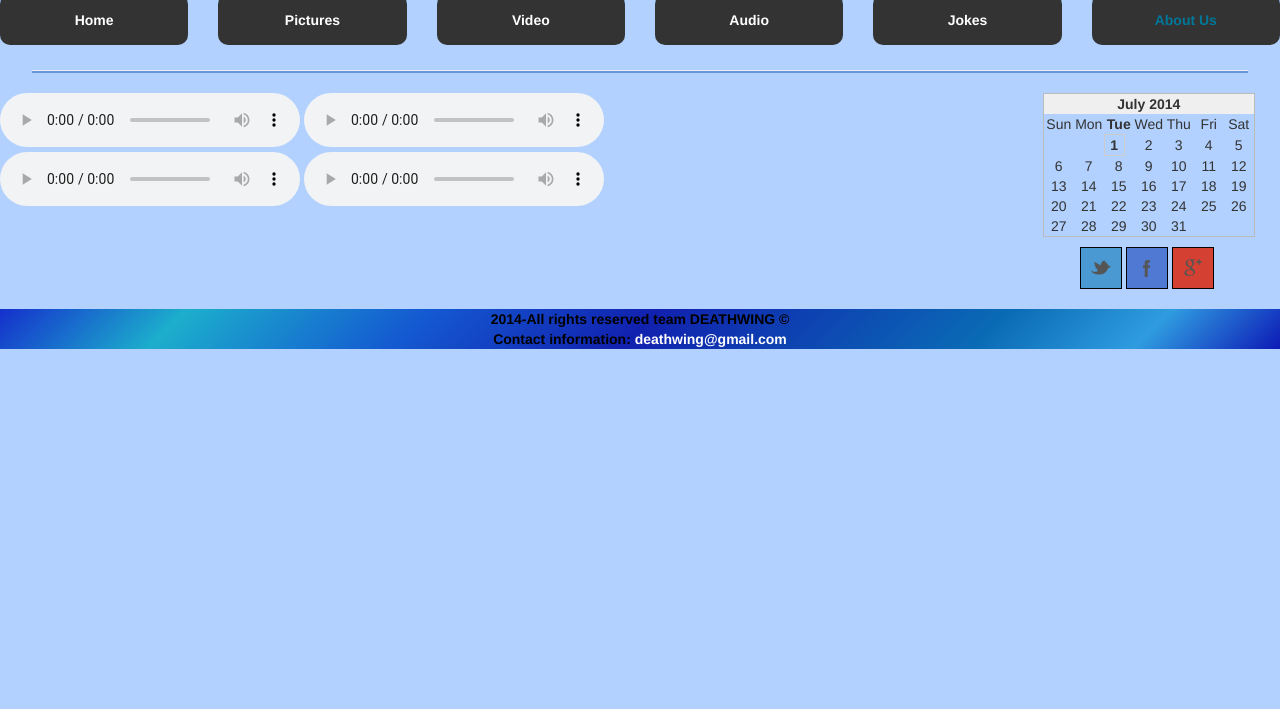
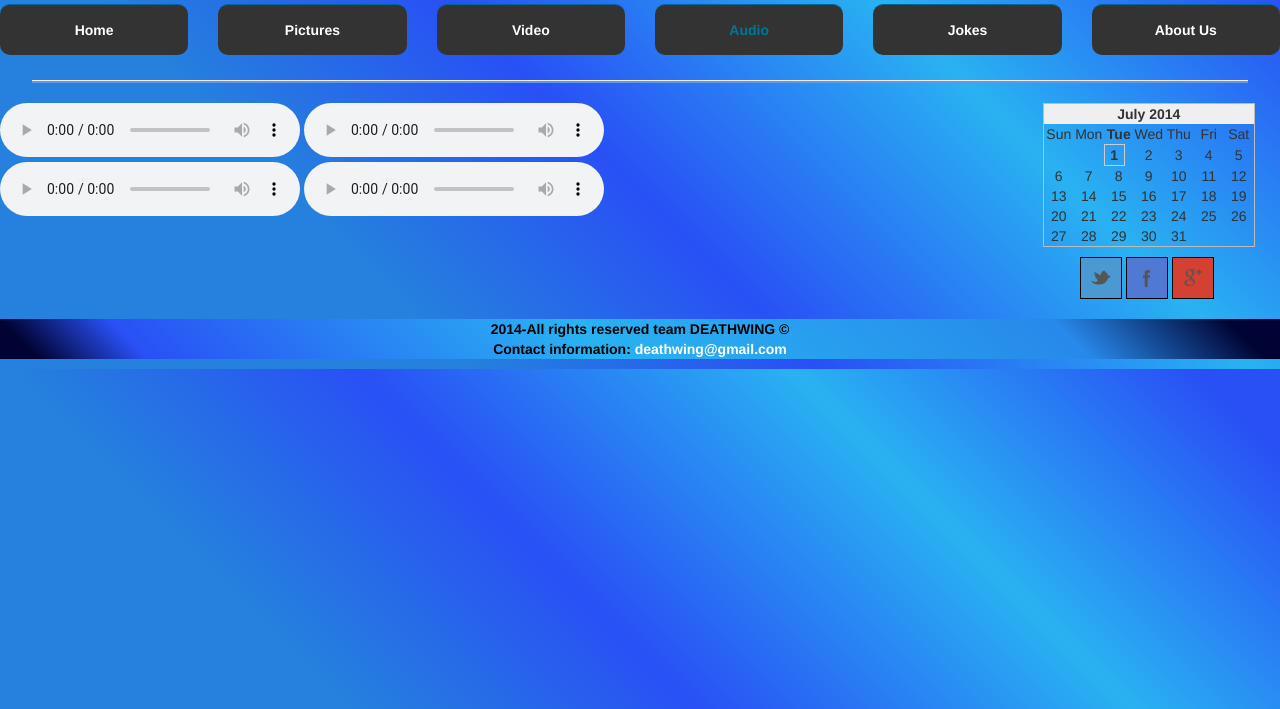
Before and after one commit to reathh/FootballUni, a PHP site: page /audio.html in a window 1280 px wide. Shown: the part 91-800 px from the top of the page. Run offline with PHP 8.4, Linux system fonts and the light colour scheme.

Commit message:
Revert "Revert 69dbde7..8568821"
This reverts commit 78215b53d406d2cd8985cc0734b9a34754839bab.

```diff
--- a/audio.html
+++ b/audio.html
@@ -27,13 +27,13 @@
                             <a href="video.html">Video</a>
                         </div>
                         <div class="col-sm-4 col-md-2 col-xs-6 navitem">
-                            <a href="audio.html">Audio</a>
+                            <a href="audio.html" class="active">Audio</a>
                         </div>
                         <div class="col-sm-4 col-md-2 col-xs-6 navitem">
                             <a href="jokes.html">Jokes</a>
                         </div>
                         <div class="col-sm-4 col-md-2 col-xs-6 navitem">
-                            <a href="aboutus.html" class="active">About Us</a>
+                            <a href="aboutus.html">About Us</a>
                         </div>
                     </nav>
                 </div>
--- a/css/style.css
+++ b/css/style.css
@@ -1,9 +1,16 @@
 html {
-    width: 100%;
-    height: 100%;
+
 }
 body {
-    background: #B2D1FF;
+    background: #2581dd;
+    background-repeat: no-repeat;
+background: -moz-linear-gradient(45deg, #2581dd 27%, #2950f5 47%, #29b2f2 72%, #2950f5 95%);
+background: -webkit-gradient(linear, left bottom, right top, color-stop(27%,#2581dd), color-stop(47%,#2950f5), color-stop(72%,#29b2f2), color-stop(95%,#2950f5));
+background: -webkit-linear-gradient(45deg, #2581dd 27%,#2950f5 47%,#29b2f2 72%,#2950f5 95%);
+background: -o-linear-gradient(45deg, #2581dd 27%,#2950f5 47%,#29b2f2 72%,#2950f5 95%);
+background: -ms-linear-gradient(45deg, #2581dd 27%,#2950f5 47%,#29b2f2 72%,#2950f5 95%);
+background: linear-gradient(45deg, #2581dd 27%,#2950f5 47%,#29b2f2 72%,#2950f5 95%);
+filter: progid:DXImageTransform.Microsoft.gradient( startColorstr='#2581dd', endColorstr='#2950f5',GradientType=1 );
     margin: 0;
     padding: 0;
     width: 100%;
@@ -12,7 +19,7 @@ body {
 
 header>img {
     width: 100%;
-    height: 80px;
+    height: 90px;
 }
 #header img {
     height: 100px;
@@ -41,13 +48,14 @@ nav .active {
 }
 footer {
     width: 100%;
-    background: #1426cc;
-    background: -moz-linear-gradient(-45deg, #1426cc 0%, #1caecc 15%, #1459d1 33%, #1459d1 33%, #1121af 50%, #0a6bb5 76%, #2f9ce0 88%, #0a0db2 100%);
-    background: -webkit-gradient(linear, left top, right bottom, color-stop(0%,#1426cc), color-stop(15%,#1caecc), color-stop(33%,#1459d1), color-stop(33%,#1459d1), color-stop(50%,#1121af), color-stop(76%,#0a6bb5), color-stop(88%,#2f9ce0), color-stop(100%,#0a0db2));
-    background: -webkit-linear-gradient(-45deg, #1426cc 0%,#1caecc 15%,#1459d1 33%,#1459d1 33%,#1121af 50%,#0a6bb5 76%,#2f9ce0 88%,#0a0db2 100%);
-    background: -o-linear-gradient(-45deg, #1426cc 0%,#1caecc 15%,#1459d1 33%,#1459d1 33%,#1121af 50%,#0a6bb5 76%,#2f9ce0 88%,#0a0db2 100%);
-    background: -ms-linear-gradient(-45deg, #1426cc 0%,#1caecc 15%,#1459d1 33%,#1459d1 33%,#1121af 50%,#0a6bb5 76%,#2f9ce0 88%,#0a0db2 100%);
-    background: linear-gradient(135deg, #1426cc 0%,#1caecc 15%,#1459d1 33%,#1459d1 33%,#1121af 50%,#0a6bb5 76%,#2f9ce0 88%,#0a0db2 100%);
+   background: #000333;
+background: -moz-linear-gradient(45deg, #000333 4%, #2950f5 12%, #29b2f2 46%, #2789ea 82%, #000333 95%);
+background: -webkit-gradient(linear, left bottom, right top, color-stop(4%,#000333), color-stop(12%,#2950f5), color-stop(46%,#29b2f2), color-stop(82%,#2789ea), color-stop(95%,#000333));
+background: -webkit-linear-gradient(45deg, #000333 4%,#2950f5 12%,#29b2f2 46%,#2789ea 82%,#000333 95%);
+background: -o-linear-gradient(45deg, #000333 4%,#2950f5 12%,#29b2f2 46%,#2789ea 82%,#000333 95%);
+background: -ms-linear-gradient(45deg, #000333 4%,#2950f5 12%,#29b2f2 46%,#2789ea 82%,#000333 95%);
+background: linear-gradient(45deg, #000333 4%,#2950f5 12%,#29b2f2 46%,#2789ea 82%,#000333 95%);
+filter: progid:DXImageTransform.Microsoft.gradient( startColorstr='#000333', endColorstr='#000333',GradientType=1 );
     color: black;
     text-align: center;
 }
--- a/index.html
+++ b/index.html
@@ -13,7 +13,7 @@
     <body>
         <div id="wrapper">
             <header>
-                <img src="images/header.png" alt="header image" />
+                <img src="images/headerbluesecond.png" alt="header image" />
 
                 <div class="row">
                     <nav>
```
Also changed, not shown: images/header.png (deleted), images/headerblue.png (added), images/headerbluesecond.png (added), images/headergray.png (added), 2 other files.
